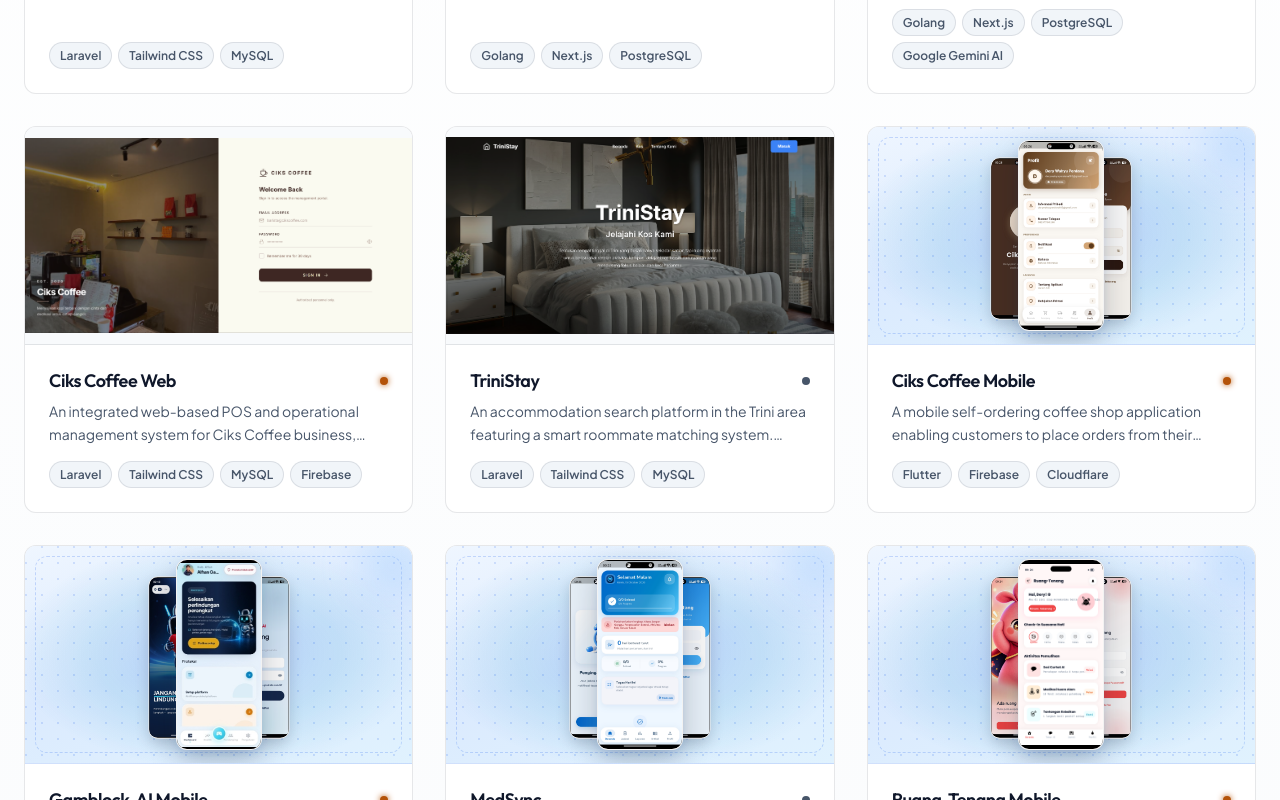
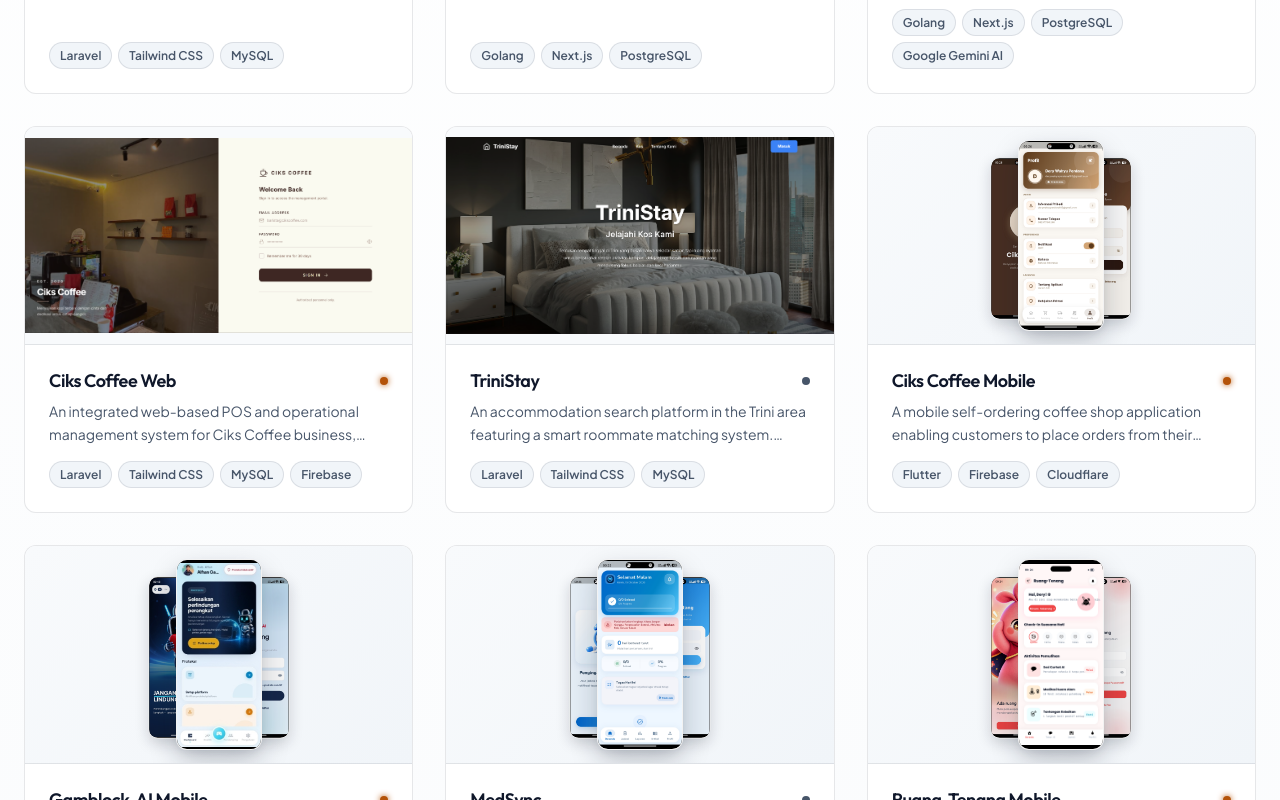
Before and after one commit to DeryWahyu/portofolio, a Next.js app: page /en in a window 1280 px wide. Shown: the part 2240-3040 px from the top of the page. Built offline with nearby package versions, Linux system fonts and the light colour scheme; no server answers.

Commit message:
delete hover animation

```diff
--- a/src/components/sections/Projects.module.css
+++ b/src/components/sections/Projects.module.css
@@ -34,16 +34,10 @@
   border: 1px solid transparent;
   background-color: transparent;
   color: var(--text-secondary);
-  transition: all var(--transition-fast);
   white-space: nowrap;
   display: inline-flex;
   align-items: center;
   justify-content: center;
-}
-
-.filterBtn:hover {
-  color: var(--color-primary-text);
-  background-color: var(--color-primary-light);
 }
 
 .filterBtnActive {
@@ -51,12 +45,6 @@
   border-color: transparent;
   color: #ffffff !important;
   box-shadow: 0 4px 14px rgba(37, 99, 235, 0.28);
-}
-
-.filterBtnActive:hover {
-  color: #ffffff !important;
-  background: linear-gradient(135deg, var(--color-primary-hover), var(--color-secondary-hover));
-  box-shadow: 0 6px 18px rgba(37, 99, 235, 0.38);
 }
 
 /* Mobile responsive filter dock */
--- a/src/components/ui/ProjectCard.module.css
+++ b/src/components/ui/ProjectCard.module.css
@@ -6,17 +6,9 @@
   border-radius: var(--radius-lg);
   overflow: hidden;
   cursor: pointer;
-  transition:
-    box-shadow var(--transition-base),
-    border-color var(--transition-base);
   display: flex;
   flex-direction: column;
   height: 100%;
-}
-
-.card:hover {
-  box-shadow: var(--shadow-lg), var(--shadow-glow);
-  border-color: var(--color-primary-text);
 }
 
 .card:focus-visible {
@@ -51,40 +43,7 @@
   display: flex;
   align-items: center;
   justify-content: center;
-  background-color: #ebf3ff;
-  background-image:
-    radial-gradient(ellipse at 50% 50%, rgba(37, 99, 235, 0.22) 0%, rgba(2, 132, 199, 0.12) 45%, transparent 75%),
-    radial-gradient(circle at 1px 1px, rgba(37, 99, 235, 0.16) 1.2px, transparent 0),
-    linear-gradient(165deg, #eff6ff 0%, #dbeafe 50%, #e0f2fe 100%);
-  background-size: 100% 100%, 16px 16px, 100% 100%;
-  border-bottom: 1px solid rgba(37, 99, 235, 0.15);
-}
-
-.portraitWrapper::before {
-  content: '';
-  position: absolute;
-  inset: 10px;
-  border: 1px dashed rgba(37, 99, 235, 0.22);
-  border-radius: 12px;
-  pointer-events: none;
-  transition: border-color var(--transition-base);
-}
-
-.card:hover .portraitWrapper::before {
-  border-color: rgba(37, 99, 235, 0.42);
-}
-
-.portraitWrapper::after {
-  content: '';
-  position: absolute;
-  top: -30px;
-  right: -30px;
-  width: 100px;
-  height: 100px;
-  border-radius: 50%;
-  background: radial-gradient(circle, rgba(147, 197, 253, 0.4) 0%, transparent 70%);
-  filter: blur(14px);
-  pointer-events: none;
+  background: var(--gradient-surface);
 }
 
 /* Single Phone Mockup */
@@ -104,15 +63,9 @@
   aspect-ratio: 9 / 20;
   border-radius: 12px;
   overflow: hidden;
-  box-shadow: 0 8px 22px -3px rgba(15, 23, 42, 0.2), 0 3px 8px -1px rgba(37, 99, 235, 0.12);
+  box-shadow: 0 8px 22px -3px rgba(15, 23, 42, 0.2), 0 3px 8px -1px rgba(15, 23, 42, 0.08);
   border: 1.5px solid rgba(255, 255, 255, 0.95);
-  transition: transform var(--transition-base), box-shadow var(--transition-base);
   background: #000;
-}
-
-.card:hover .phoneFrame {
-  transform: scale(1.02);
-  box-shadow: 0 12px 26px -3px rgba(37, 99, 235, 0.26);
 }
 
 /* 3-Mockup Trio Showcase */
@@ -135,7 +88,6 @@
   overflow: hidden;
   border: 1.5px solid rgba(255, 255, 255, 0.95);
   background: #000;
-  transition: transform 0.35s cubic-bezier(0.25, 1, 0.5, 1), box-shadow 0.35s ease, filter 0.35s ease;
 }
 
 .trioPhoneLeft {
@@ -148,7 +100,7 @@
 .trioPhoneCenter {
   transform: translateX(0) translateY(0) scale(1);
   z-index: 3;
-  box-shadow: 0 12px 28px -2px rgba(15, 23, 42, 0.25), 0 4px 10px -2px rgba(37, 99, 235, 0.12);
+  box-shadow: 0 12px 28px -2px rgba(15, 23, 42, 0.25), 0 4px 10px -2px rgba(15, 23, 42, 0.08);
 }
 
 .trioPhoneRight {
@@ -156,24 +108,6 @@
   z-index: 2;
   box-shadow: 0 6px 16px rgba(15, 23, 42, 0.18);
   filter: brightness(0.96);
-}
-
-/* Dynamic Fan-out on Hover (No vertical shift up) */
-.card:hover .trioPhoneLeft {
-  transform: translateX(-42px) translateY(3px) scale(0.88);
-  box-shadow: 0 10px 22px -2px rgba(37, 99, 235, 0.22);
-  filter: brightness(1);
-}
-
-.card:hover .trioPhoneCenter {
-  transform: translateX(0) translateY(0) scale(1.02);
-  box-shadow: 0 16px 32px -3px rgba(37, 99, 235, 0.28);
-}
-
-.card:hover .trioPhoneRight {
-  transform: translateX(42px) translateY(3px) scale(0.88);
-  box-shadow: 0 10px 22px -2px rgba(37, 99, 235, 0.22);
-  filter: brightness(1);
 }
 
 .phoneImage {
@@ -308,10 +242,4 @@
   background: var(--bg-elevated);
   color: var(--text-secondary);
   border: 1px solid var(--border-color);
-  transition: color var(--transition-fast), border-color var(--transition-fast);
 }
-
-.card:hover .techBadge {
-  color: var(--color-primary-text);
-  border-color: var(--color-primary-text);
-}
--- a/src/components/ui/ProjectCard.tsx
+++ b/src/components/ui/ProjectCard.tsx
@@ -36,7 +36,6 @@ export default function ProjectCard({ project, onClick, index = 0 }: ProjectCard
         delay: index * 0.1,
         ease: [0.25, 0.1, 0.25, 1],
       }}
-      whileHover={{ scale: 1.025 }}
       role="button"
       tabIndex={0}
       onKeyDown={(e) => {
--- a/src/components/ui/ProjectModal.module.css
+++ b/src/components/ui/ProjectModal.module.css
@@ -77,13 +77,8 @@
 }
 
 .modalPortraitWrapper {
-  background-color: #ebf3ff;
-  background-image:
-    radial-gradient(ellipse at 50% 50%, rgba(37, 99, 235, 0.22) 0%, rgba(2, 132, 199, 0.12) 45%, transparent 75%),
-    radial-gradient(circle at 1px 1px, rgba(37, 99, 235, 0.16) 1.2px, transparent 0),
-    linear-gradient(165deg, #eff6ff 0%, #dbeafe 50%, #e0f2fe 100%);
-  background-size: 100% 100%, 16px 16px, 100% 100%;
-  border-bottom: 1px solid rgba(37, 99, 235, 0.15);
+  background: var(--gradient-surface);
+  border-bottom: 1px solid var(--border-color);
   display: flex;
   align-items: center;
   justify-content: center;
```
